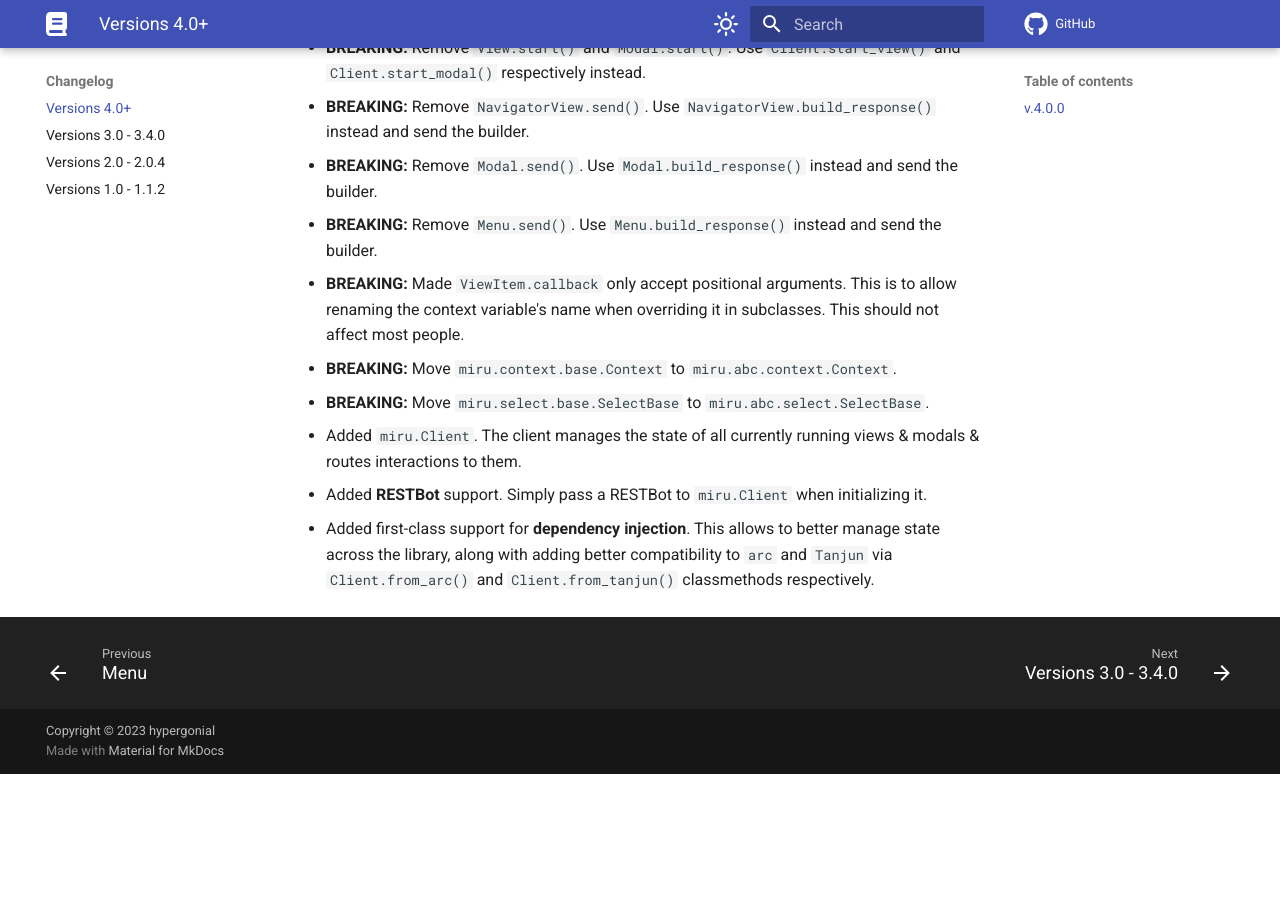
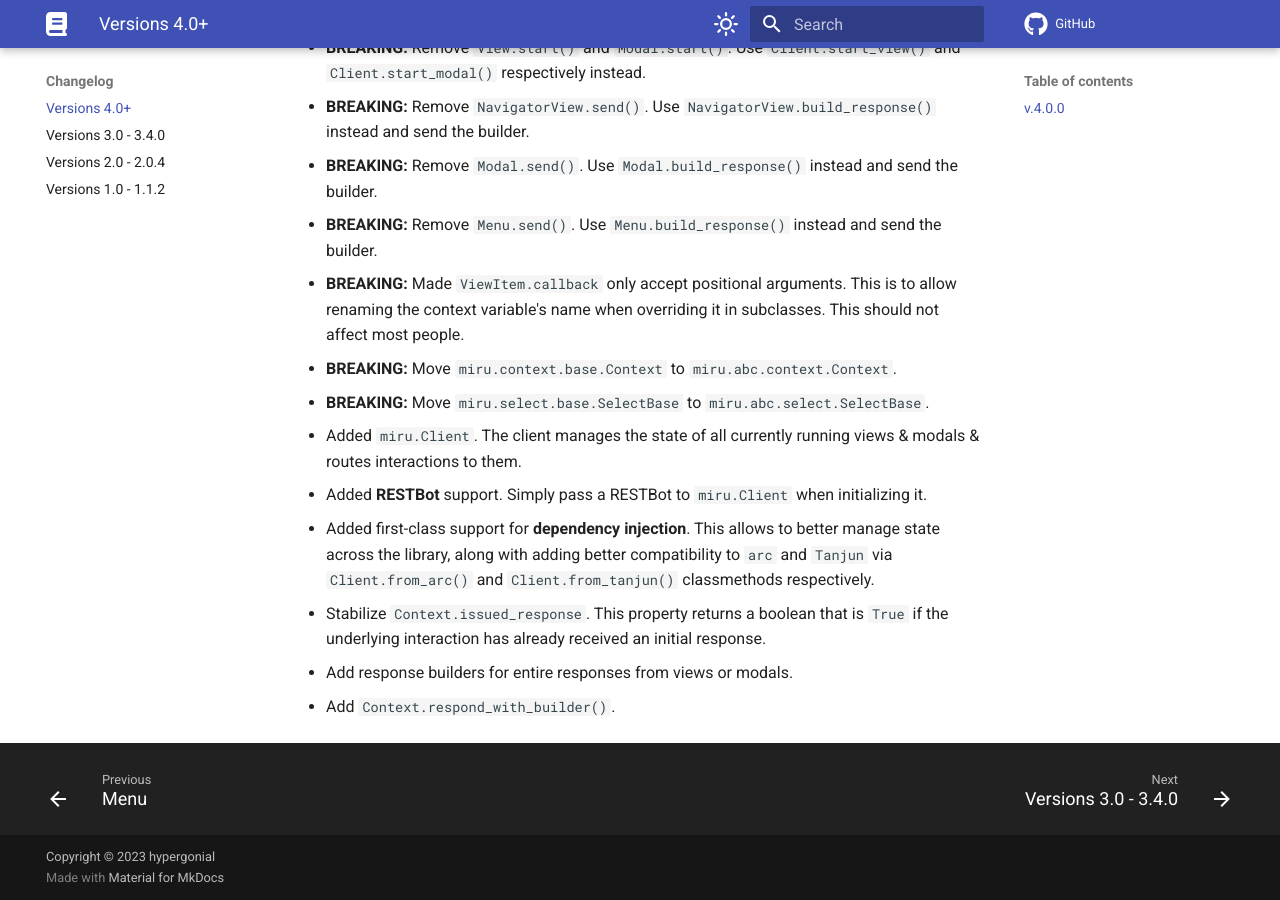
Before and after one commit to hypergonial/hikari-miru, an MkDocs documentation site: the page built from docs/changelogs/v4.md, in a window 1280 px wide and 900 px high, scrolled down 657 px. Built offline with MkDocs 1.6.1 and Material for MkDocs 9.7.7, drawn with Linux system fonts in a browser that asks for light colours; plug-ins that fetch from the network failed and are left out; comment, search, counter and statistics services are not loaded; before the commit the page ends 1431 px from its top, so only the background shows below that.

Commit message:
Update changelog

```diff
--- a/docs/changelogs/v4.md
+++ b/docs/changelogs/v4.md
@@ -30,3 +30,6 @@ This is a major breaking release, adding REST bot support, dependency injection,
 - Added `miru.Client`. The client manages the state of all currently running views & modals & routes interactions to them.
 - Added **RESTBot** support. Simply pass a RESTBot to `miru.Client` when initializing it.
 - Added first-class support for **dependency injection**. This allows to better manage state across the library, along with adding better compatibility to `arc` and `Tanjun` via `Client.from_arc()` and `Client.from_tanjun()` classmethods respectively.
+- Stabilize `Context.issued_response`. This property returns a boolean that is `True` if the underlying interaction has already received an initial response.
+- Add response builders for entire responses from views or modals.
+- Add `Context.respond_with_builder()`.
```
